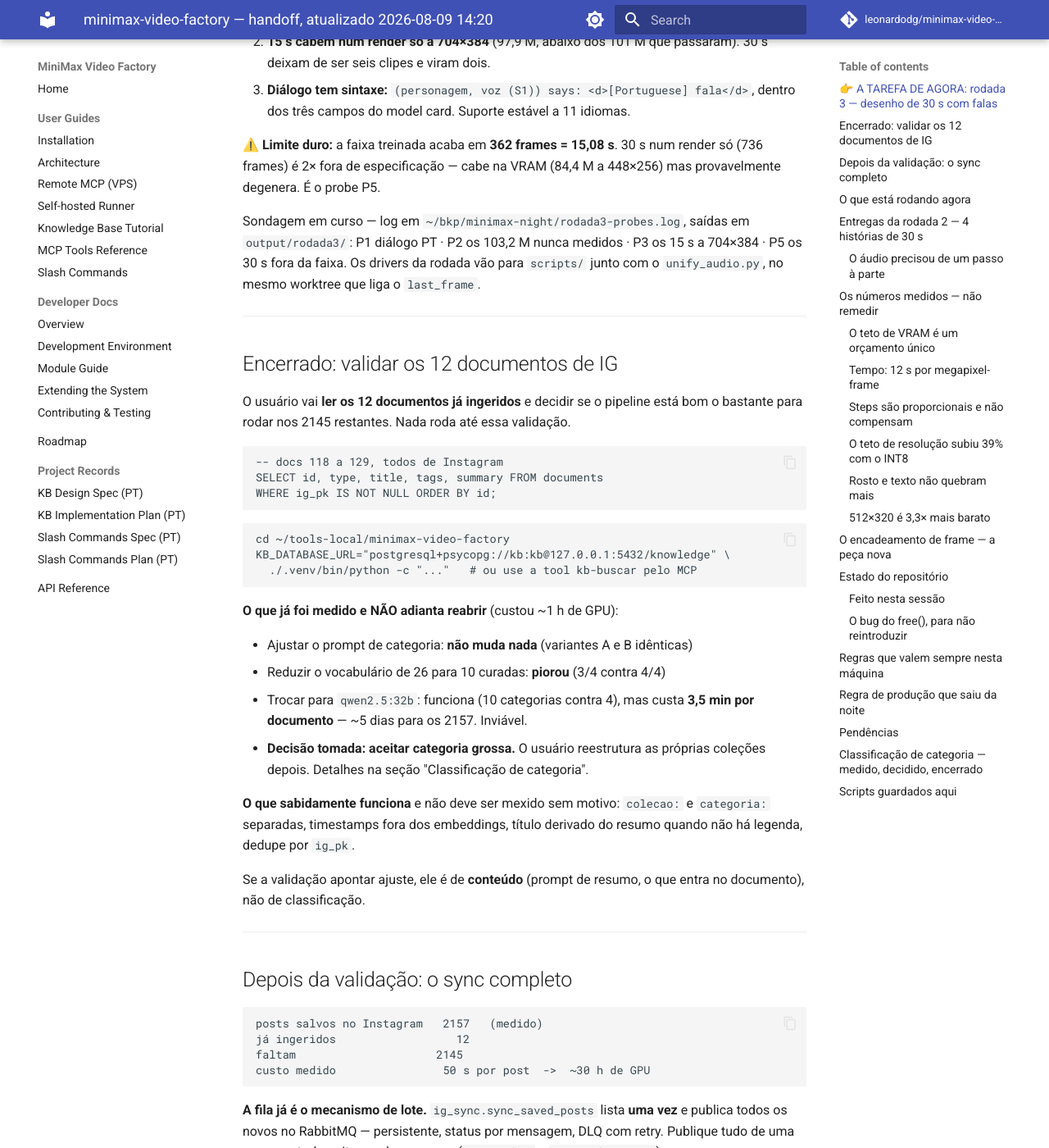
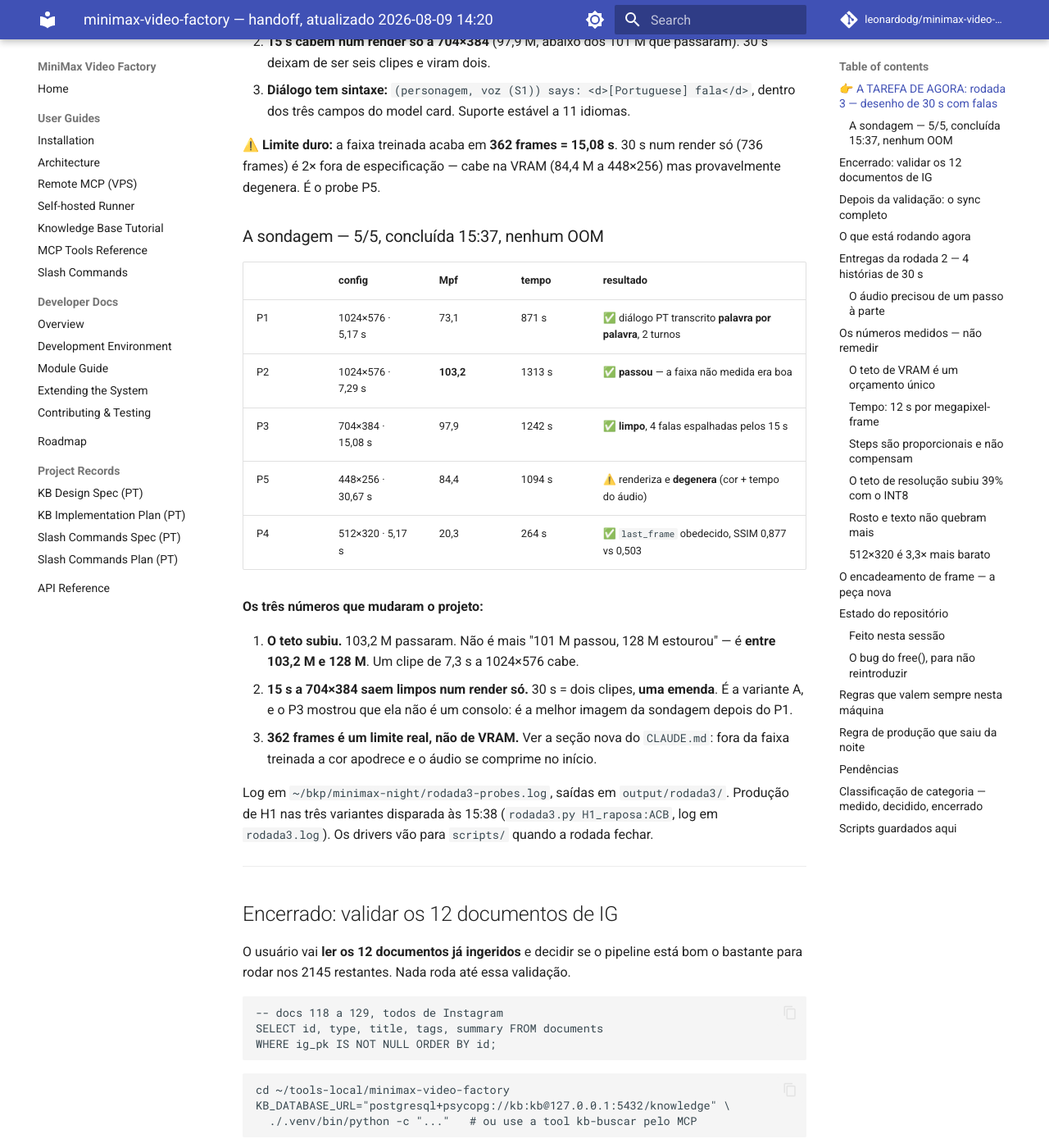
Before and after one commit to leonardodg/minimax-video-factory, an MkDocs documentation site: the page built from docs/HANDOFF.md, in a window 1280 px wide and 1400 px high, scrolled down 1010 px. Shown: the whole window at 82% size. Built offline with MkDocs 1.6.1 and Material for MkDocs 9.7.7, drawn with Linux system fonts in a browser that asks for light colours; comment, search, counter and statistics services are not loaded.

Commit message:
docs: the round-3 probes moved three numbers that were guesses before
Five probes, 4784 s of GPU, run before committing the production hours. Three
results change what this project can promise:

  the ceiling rose      103.2 Mpf rendered fine (1024x576 x 7.3 s). The band was
                        "101 M passed, 128 M OOMed"; it is now 103.2-128 M.
  15 s in one render    704x384 x 362 frames came back clean -- no artefacts, four
                        Portuguese lines spread across the whole clip. 30 s of
                        cartoon is therefore two clips and ONE seam, not six and five.
  362 frames is a wall  and not a VRAM one. 736 frames at 448x256 fits in memory and
                        still renders, but the colour rots progressively (a black
                        crow was green by 20 s) and the audio timeline collapses --
                        six lines written for 30 s all landed in the first 17.

Also recorded: Portuguese dialogue survives verbatim (Whisper large-v3 returned the
written lines word for word, with (S1)/(S2) as separate turns), and last_frame is
actually obeyed -- SSIM 0.877 against the target versus 0.503 against the opening
anchor. The control number is the one that proves it; two frames of the same cartoon
would score high against anything.

Co-Authored-By: Claude Opus 5 <noreply@anthropic.com>

```diff
--- a/docs/HANDOFF.md
+++ b/docs/HANDOFF.md
@@ -40,10 +40,29 @@ Três coisas que esta rodada descobriu e que mudam o projeto:
 render só (736 frames) é 2× fora de especificação — cabe na VRAM (84,4 M a
 448×256) mas provavelmente degenera. É o probe P5.
 
-Sondagem em curso — log em `~/bkp/minimax-night/rodada3-probes.log`, saídas em
-`output/rodada3/`: P1 diálogo PT · P2 os 103,2 M nunca medidos · P3 os 15 s a
-704×384 · P5 os 30 s fora da faixa. Os drivers da rodada vão para `scripts/`
-junto com o `unify_audio.py`, no mesmo worktree que liga o `last_frame`.
+### A sondagem — 5/5, concluída 15:37, nenhum OOM
+
+| | config | Mpf | tempo | resultado |
+|---|---|---|---|---|
+| P1 | 1024×576 · 5,17 s | 73,1 | 871 s | ✅ diálogo PT transcrito **palavra por palavra**, 2 turnos |
+| P2 | 1024×576 · 7,29 s | **103,2** | 1313 s | ✅ **passou** — a faixa não medida era boa |
+| P3 | 704×384 · 15,08 s | 97,9 | 1242 s | ✅ **limpo**, 4 falas espalhadas pelos 15 s |
+| P5 | 448×256 · 30,67 s | 84,4 | 1094 s | ⚠️ renderiza e **degenera** (cor + tempo do áudio) |
+| P4 | 512×320 · 5,17 s | 20,3 | 264 s | ✅ `last_frame` obedecido, SSIM 0,877 vs 0,503 |
+
+**Os três números que mudaram o projeto:**
+
+1. **O teto subiu.** 103,2 M passaram. Não é mais "101 M passou, 128 M estourou" —
+   é **entre 103,2 M e 128 M**. Um clipe de 7,3 s a 1024×576 cabe.
+2. **15 s a 704×384 saem limpos num render só.** 30 s = dois clipes, **uma emenda**.
+   É a variante A, e o P3 mostrou que ela não é um consolo: é a melhor imagem da
+   sondagem depois do P1.
+3. **362 frames é um limite real, não de VRAM.** Ver a seção nova do `CLAUDE.md`:
+   fora da faixa treinada a cor apodrece e o áudio se comprime no início.
+
+Log em `~/bkp/minimax-night/rodada3-probes.log`, saídas em `output/rodada3/`.
+Produção de H1 nas três variantes disparada às 15:38 (`rodada3.py H1_raposa:ACB`,
+log em `rodada3.log`). Os drivers vão para `scripts/` quando a rodada fechar.
 
 ---
 
```
Also changed, not shown: CLAUDE.md (+33 -4 lines).
